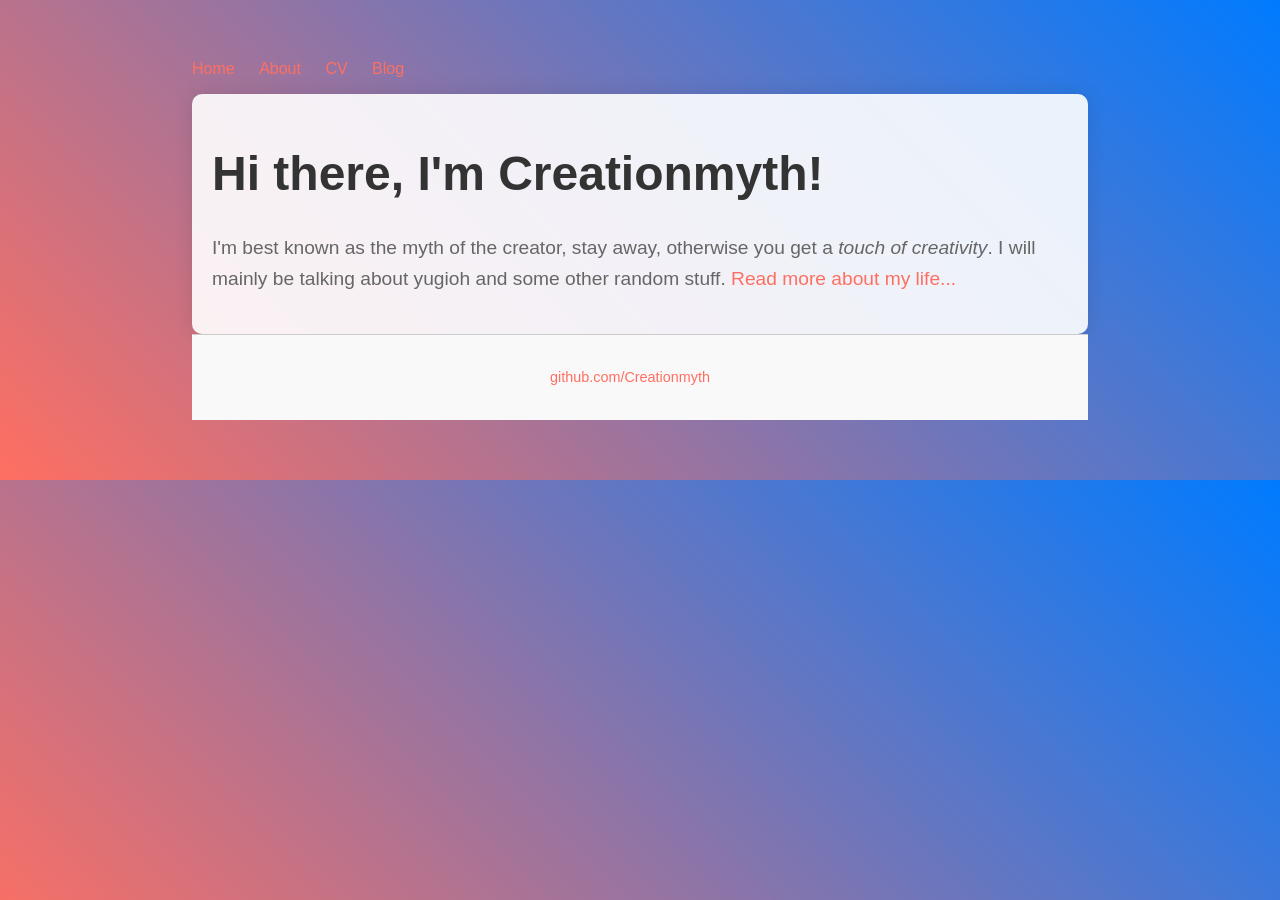
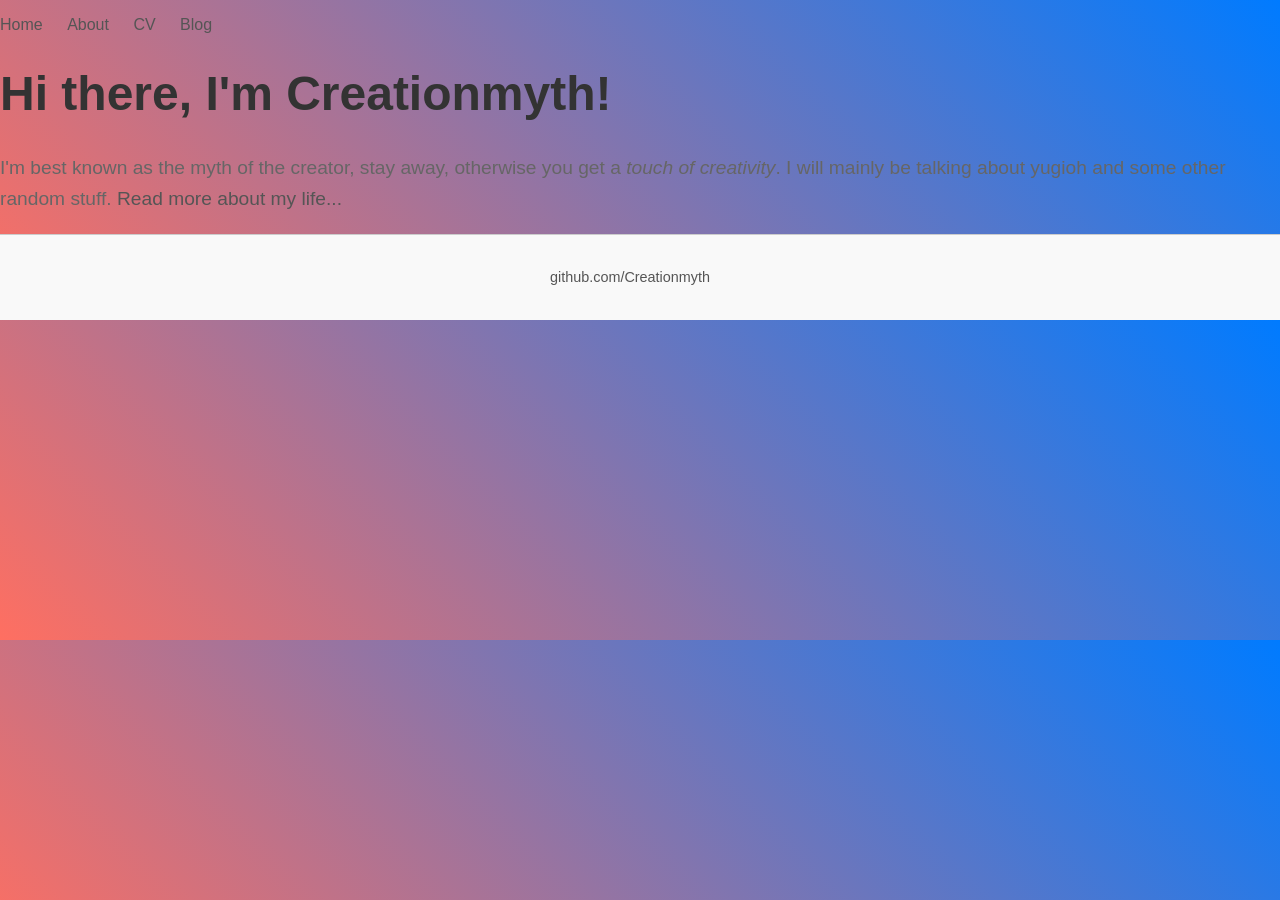
Before and after one commit to Creationmyth/Creationmyth.github.io, a Jekyll site: the page index.html, which Jekyll copies as it is, in a window 1280 px wide. Built offline with Jekyll 4.4.1, drawn with Linux system fonts in a browser that asks for light colours.

Commit message:
Updating CSS of the file

```diff
--- a/css/main.css
+++ b/css/main.css
@@ -1,23 +1,13 @@
+/* Body */
 body {
-    margin: 60px auto;
-    width: 70%;
+    margin: 0;
+    padding: 0;
     font-family: 'Arial', sans-serif;
-    background-color: #f5f5f5;
+    background-color: #f5f5f5; /* Fallback color */
     background-image: linear-gradient(45deg, #ff6f61, #007bff); /* Vibrant gradient background */
-    background-repeat: repeat;
 }
 
-.container {
-    background-color: rgba(255, 255, 255, 0.9); /* Semi-transparent white background for content */
-    padding: 20px;
-    border-radius: 10px;
-    box-shadow: 0 0 20px rgba(0, 0, 0, 0.1);
-}
-
-
-
-
-/* Navigation and Footer */
+/* Navigation */
 nav ul, footer ul {
     padding: 0;
     list-style: none;
@@ -30,24 +20,25 @@ nav ul li, footer ul li {
 
 a {
     text-decoration: none;
-    color: #ff6f61; /* Vibrant red link color */
+    color: #555;
     transition: color 0.3s;
 }
 
 a:hover {
-    color: #007bff; /* Blue color on hover */
+    color: #007bff;
 }
 
-/* Headings and Paragraphs */
+/* Headings */
 h1 {
     font-size: 3em;
-    color: #333; /* Darker heading color */
+    color: #333;
 }
 
+/* Paragraphs */
 p {
     font-size: 1.2em;
     line-height: 1.6em;
-    color: #666; /* Dark gray paragraph color */
+    color: #666;
 }
 
 /* Footer */
@@ -69,7 +60,7 @@ ul.posts {
 
 ul.posts li {
     margin-bottom: 20px;
-    background-color: #fff; /* White background for posts */
+    background-color: #fff;
     border-radius: 5px;
     box-shadow: 0 0 10px rgba(0, 0, 0, 0.1);
     padding: 20px;
```
